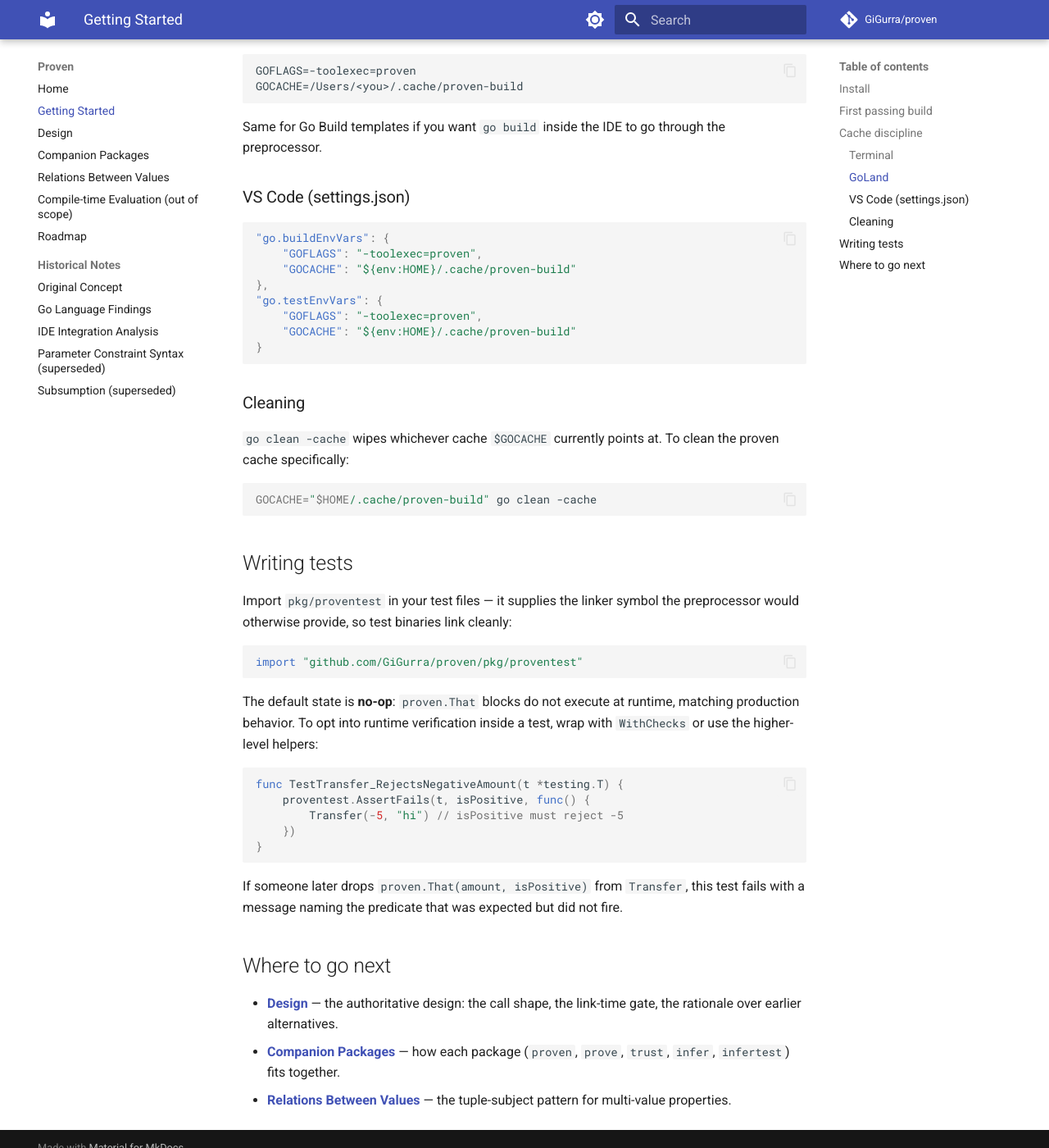
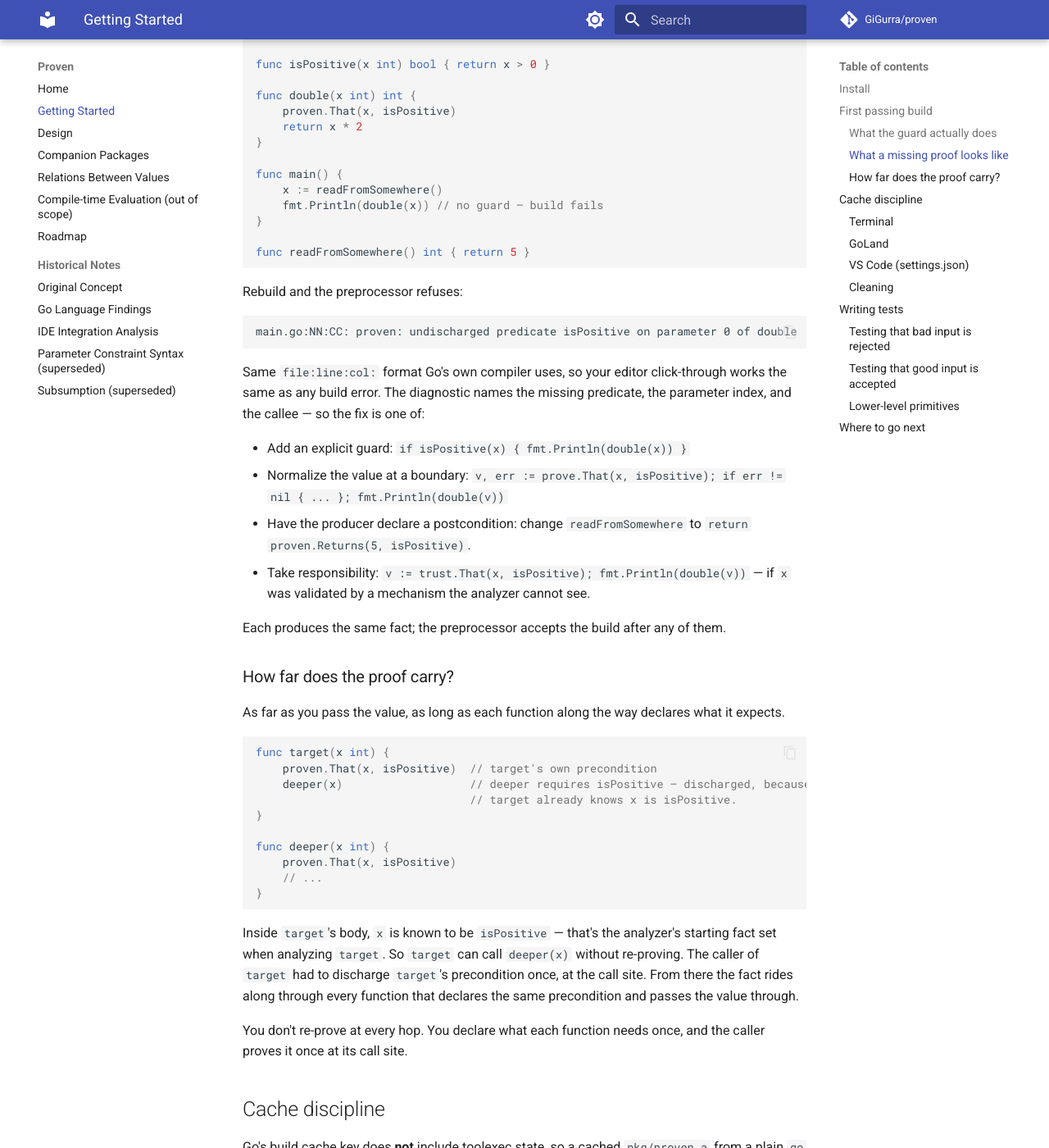
Before and after one commit to GiGurra/proven, an MkDocs documentation site: the page built from docs/getting-started.md, in a window 1280 px wide and 1400 px high, scrolled down 1893 px. Shown: the whole window at 82% size. Built offline with MkDocs 1.6.1 and Material for MkDocs 9.7.7, drawn with Linux system fonts in a browser that asks for light colours; comment, search, counter and statistics services are not loaded; some of the changed text lies outside the part shown.

Commit message:
docs: clarify where discharge facts come from, show failing build
Two new things across README.md's "Discharge patterns" <details>
section and docs/getting-started.md's "First passing build":

1. Lead with the core insight — ordinary control flow IS the proof
   mechanism. A plain `if isPositive(x)` guard and a boundary-
   validating `prove.That(raw, isPositive)` produce the SAME fact
   in the analyzer; pick whichever matches the surrounding code's
   shape. Prior text listed five fact sources without making the
   equivalence point.

2. Show the failing-build case concretely — drop the guard, rebuild,
   point at the `file:line:col: proven: undischarged predicate ...`
   diagnostic, enumerate the four legitimate ways to fix it (add
   guard, prove.That at a boundary, proven.Returns on the producer,
   trust.That if validated externally). Readers now see both sides
   of the discharge story instead of only the passing case.

3. Add an "How far does the proof carry?" subsection in
   getting-started explaining that the proof rides along as long
   as each function declares what it expects — the declared
   preconditions become facts inside the callee's body without
   re-proving at every hop.

Also update README's "Test-time verification" <details> and the
getting-started "Writing tests" section to cover AssertPasses
(added in the previous commit) alongside AssertFails, with clear
separation between "bad-input-must-reject" and "good-input-must-
accept" testing styles plus a brief note on the lower-level
WithChecks / AssertAnyFailure primitives.

Co-Authored-By: Claude Opus 4.7 (1M context) <noreply@anthropic.com>

````diff
--- a/docs/getting-started.md
+++ b/docs/getting-started.md
@@ -49,13 +49,80 @@ Build with the preprocessor active:
 GOFLAGS="-toolexec=proven" go build ./...
 ```
 
-Nothing should print — the build succeeds. If you remove the `if isPositive(x)` guard, the build fails with:
+Nothing should print — the build succeeds.
+
+### What the guard actually does
+
+The line `if isPositive(x)` is not a special "proof" API. It's an ordinary Go function call in an ordinary `if`. The preprocessor sees it, notes that `isPositive(x)` has been evaluated to true on the then-branch, and treats it as a **fact**. When you call `double(x)` inside that branch, the preprocessor looks at `double`'s declared precondition (`proven.That(x, isPositive)`) and discharges it against the fact it just collected.
+
+No separate proof object. No generics ceremony. Just Go control flow.
+
+You can produce the same fact in other ways — `if !isPositive(x) { return }` then a call on the following line, `v, err := prove.That(raw, isPositive)` then an `if err != nil { return }` guard, a `proven.Returns(..., isPositive)` postcondition on a function whose return value you assigned, or a `trust.That(raw, isPositive)` injection. All of them produce the same `{predicate: isPositive, var: x}` fact in the analyzer, and all of them discharge `double(x)` identically. The right choice is whichever matches the shape of the surrounding code.
+
+### What a missing proof looks like
+
+Remove the guard:
+
+```go
+// main.go
+package main
+
+import (
+	"fmt"
+
+	"github.com/GiGurra/proven/pkg/proven"
+)
+
+func isPositive(x int) bool { return x > 0 }
+
+func double(x int) int {
+	proven.That(x, isPositive)
+	return x * 2
+}
+
+func main() {
+	x := readFromSomewhere()
+	fmt.Println(double(x)) // no guard — build fails
+}
+
+func readFromSomewhere() int { return 5 }
+```
+
+Rebuild and the preprocessor refuses:
 
 ```
 main.go:NN:CC: proven: undischarged predicate isPositive on parameter 0 of double
 ```
 
-Exactly the format `gopls` and editors already know how to click through.
+Same `file:line:col:` format Go's own compiler uses, so your editor click-through works the same as any build error. The diagnostic names the missing predicate, the parameter index, and the callee — so the fix is one of:
+
+- Add an explicit guard: `if isPositive(x) { fmt.Println(double(x)) }`
+- Normalize the value at a boundary: `v, err := prove.That(x, isPositive); if err != nil { ... }; fmt.Println(double(v))`
+- Have the producer declare a postcondition: change `readFromSomewhere` to `return proven.Returns(5, isPositive)`.
+- Take responsibility: `v := trust.That(x, isPositive); fmt.Println(double(v))` — if `x` was validated by a mechanism the analyzer cannot see.
+
+Each produces the same fact; the preprocessor accepts the build after any of them.
+
+### How far does the proof carry?
+
+As far as you pass the value, as long as each function along the way declares what it expects.
+
+```go
+func target(x int) {
+    proven.That(x, isPositive)  // target's own precondition
+    deeper(x)                   // deeper requires isPositive — discharged, because
+                                // target already knows x is isPositive.
+}
+
+func deeper(x int) {
+    proven.That(x, isPositive)
+    // ...
+}
+```
+
+Inside `target`'s body, `x` is known to be `isPositive` — that's the analyzer's starting fact set when analyzing `target`. So `target` can call `deeper(x)` without re-proving. The caller of `target` had to discharge `target`'s precondition once, at the call site. From there the fact rides along through every function that declares the same precondition and passes the value through.
+
+You don't re-prove at every hop. You declare what each function needs once, and the caller proves it once at its call site.
 
 ## Cache discipline
 
@@ -113,7 +180,11 @@ Import `pkg/proventest` in your test files — it supplies the linker symbol the
 import "github.com/GiGurra/proven/pkg/proventest"
 ```
 
-The default state is **no-op**: `proven.That` blocks do not execute at runtime, matching production behavior. To opt into runtime verification inside a test, wrap with `WithChecks` or use the higher-level helpers:
+The default state is **no-op**: `proven.That` blocks do not execute at runtime, matching production behavior. To opt into runtime verification inside a test, wrap with `WithChecks` or use one of the higher-level helpers.
+
+### Testing that bad input is rejected
+
+`AssertFails(t, pred, fn)` asserts "running `fn` under `WithChecks` causes the named predicate to fire":
 
 ```go
 func TestTransfer_RejectsNegativeAmount(t *testing.T) {
@@ -123,7 +194,26 @@ func TestTransfer_RejectsNegativeAmount(t *testing.T) {
 }
 ```
 
-If someone later drops `proven.That(amount, isPositive)` from `Transfer`, this test fails with a message naming the predicate that was expected but did not fire.
+If someone later drops `proven.That(amount, isPositive)` from `Transfer`, this test fails — no predicate fired when one was expected. If the predicate is weakened to `isNonNegative`, the test fails with `expected isPositive to fire, got isNonNegative`.
+
+### Testing that good input is accepted
+
+`AssertPasses(t, fn)` is the symmetric counterpart: "running `fn` under `WithChecks` produces no violation, i.e. every declared precondition and postcondition accepts the input":
+
+```go
+func TestTransfer_AcceptsValidInput(t *testing.T) {
+    proventest.AssertPasses(t, func() {
+        Transfer(5, "hi") // every contract along the call chain must accept
+    })
+}
+```
+
+If someone later tightens `isPositive` into, say, `isGreaterThanTen`, this test fails with `expected no violation, but isGreaterThanTen fired on value=5`. Use it to lock in known-valid example inputs — so a refactor that accidentally over-narrows a predicate is caught immediately.
+
+### Lower-level primitives
+
+- `WithChecks(fn)` — raw: runs `fn` with check blocks enabled; propagates any `proven.Violation` panic. Use it when you want to compose something the Assert helpers don't cover.
+- `AssertAnyFailure(t, fn)` — weaker than `AssertFails`: asserts that *some* proven violation fires, returns the `proven.Violation` for further inspection. Use when the exact predicate identity doesn't matter (e.g. you only care that the function rejected the input, not which declared predicate did the rejecting).
 
 ## Where to go next
 
````
Also changed, not shown: README.md (+54 -6 lines).
